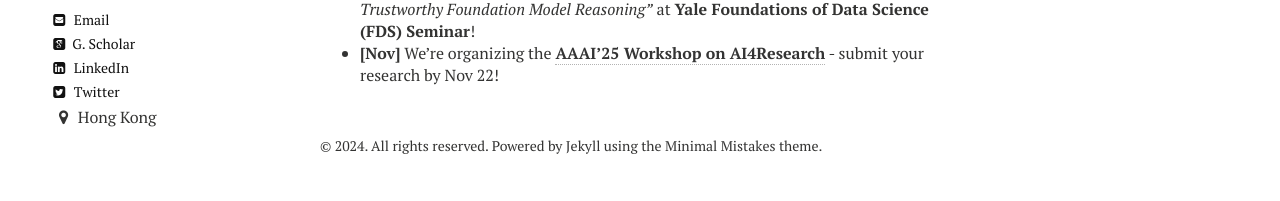
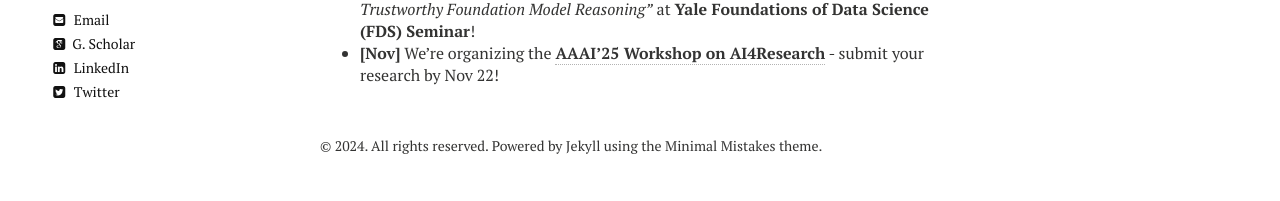
Before and after one commit to mayrfung/mayrfung.github.io, a Jekyll site: the page built from index.md, in a window 1280 px wide. Shown: the part 713-914 px from the top of the page. Built offline with Jekyll 4.4.1, drawn with Linux system fonts in a browser that asks for light colours; nearby versions of some CDN libraries.

Commit message:
Update _author-bio.html

```diff
--- a/_includes/_author-bio.html
+++ b/_includes/_author-bio.html
@@ -14,4 +14,3 @@
 {% if site.owner.linkedin %}<a href="http://linkedin.com/in/{{ site.owner.linkedin }}" class="author-social" target="_blank"><i class="fa fa-linkedin-square"></i> LinkedIn</a>{% endif %}
 {% if site.owner.twitter %}<a href="http://twitter.com/{{ site.owner.twitter }}" class="author-social" target="_blank"><i class="fa fa-twitter-square"></i> Twitter</a>{% endif %}
 {% if site.owner.youtube %}<a href="http://youtube.com/{{ site.owner.youtube }}" class="author-social" target="_blank"><i class="fa fa-youtube-square"></i> YouTube</a>{% endif %}
-{% if site.owner.location %}<i class="fa fa-fw fa-map-marker" aria-hidden="true"></i> {{ site.owner.location }}{% endif %}
```
